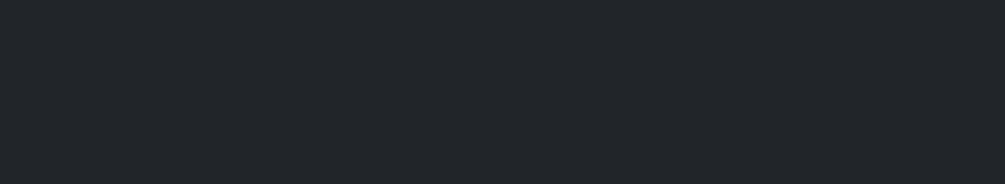
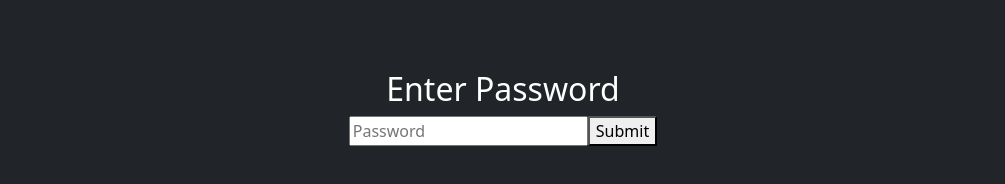
Before and after one commit to ItsWasteD/npk-tools, a React (Vite) app in the folder frontend/: page /#/ in a window 1280 px wide. Shown: the part 292-476 px from the top of the page, without its empty margins (137-1142 px from the left). Built offline with nearby package versions, Linux system fonts and the light colour scheme; no server answers.

Commit message:
added password gate

```diff
--- a/frontend/src/App.tsx
+++ b/frontend/src/App.tsx
@@ -2,9 +2,11 @@
 import "./App.css";
 import Table from "./components/Table";
 import Chapter from "./components/Chapter";
+import PasswordGate from "./components/PasswordGate";
 
 function App() {
 	return (
+		<PasswordGate>
 			<div className="container-fluid">
 				<h1 className="display-4 text-center">NPK Tool</h1>
 				<HashRouter>
@@ -14,6 +16,7 @@
 					</Routes>
 				</HashRouter>
 			</div>
+		</PasswordGate>
 	);
 }
 
--- /dev/null
+++ b/frontend/src/components/PasswordGate.tsx
@@ -0,0 +1,58 @@
+import React, { useState, type ReactNode } from "react";
+
+export default function PasswordGate({ children }: { children: ReactNode }) {
+	const [password, setPassword] = useState("");
+	const [authenticated, setAuthenticated] = useState(false);
+	const [error, setError] = useState("");
+
+	// Get the expected hash from environment variable or fallback
+	const expectedHash =
+		"26d3b15840eccb818cc799b97c043a32501cf6dccb4dda1fd5d0e2ed11104933"; // Replace with actual hash
+
+	const hashPassword = async (pwd: string): Promise<string> => {
+		const encoder = new TextEncoder();
+		const data = encoder.encode(pwd);
+		const hashBuffer = await crypto.subtle.digest("SHA-256", data);
+		const hashArray = Array.from(new Uint8Array(hashBuffer));
+		return hashArray.map((b) => b.toString(16).padStart(2, "0")).join("");
+	};
+
+	const handleSubmit = async (e: React.FormEvent) => {
+		e.preventDefault();
+		const hashed = await hashPassword(password);
+		if (hashed === expectedHash) {
+			setAuthenticated(true);
+		} else {
+			setError("Incorrect password");
+			setPassword("");
+		}
+	};
+
+	if (authenticated) {
+		return <>{children}</>;
+	}
+
+	return (
+		<div
+			style={{
+				display: "flex",
+				justifyContent: "center",
+				alignItems: "center",
+				height: "100vh",
+			}}
+		>
+			<form onSubmit={handleSubmit} style={{ textAlign: "center" }}>
+				<h2>Enter Password</h2>
+				<input
+					type="password"
+					value={password}
+					onChange={(e) => setPassword(e.target.value)}
+					placeholder="Password"
+					required
+				/>
+				<button type="submit">Submit</button>
+				{error && <p style={{ color: "red" }}>{error}</p>}
+			</form>
+		</div>
+	);
+}
```
Lines whose indentation alone changed are shown as unchanged.
